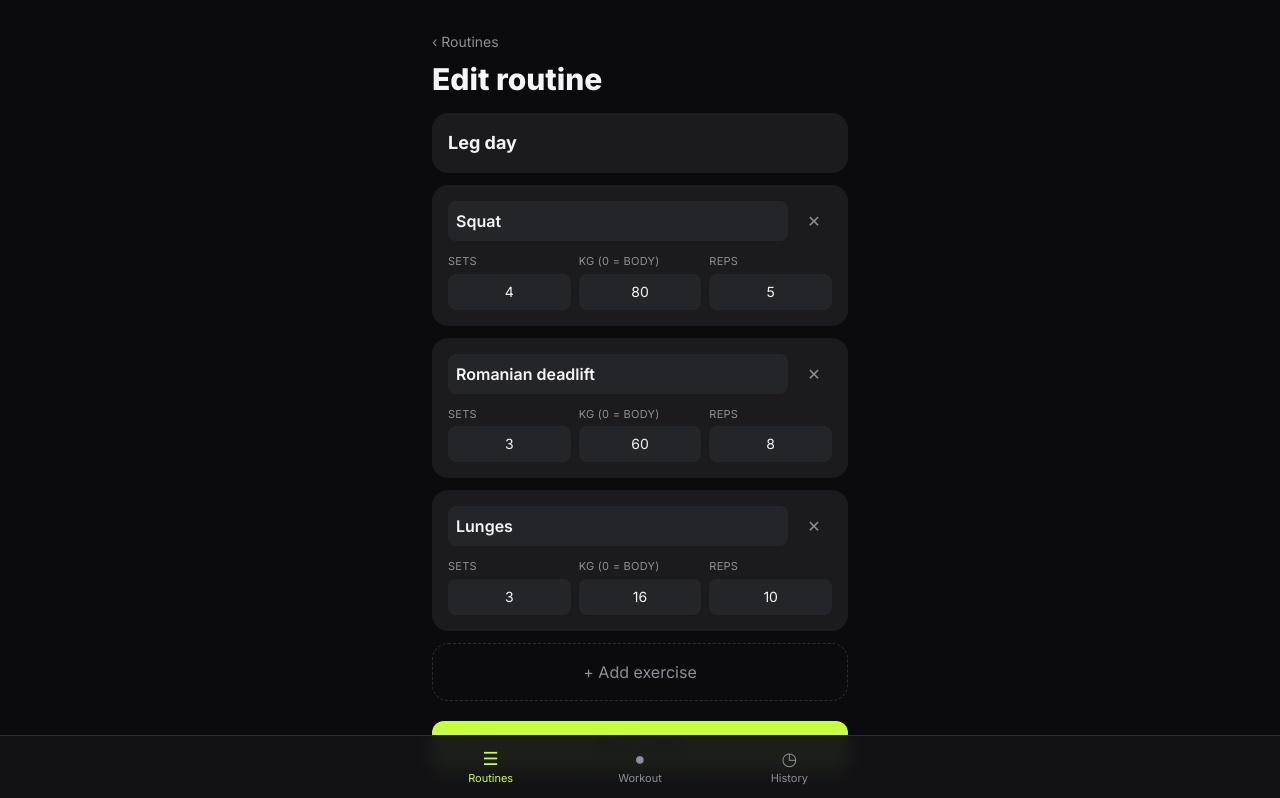
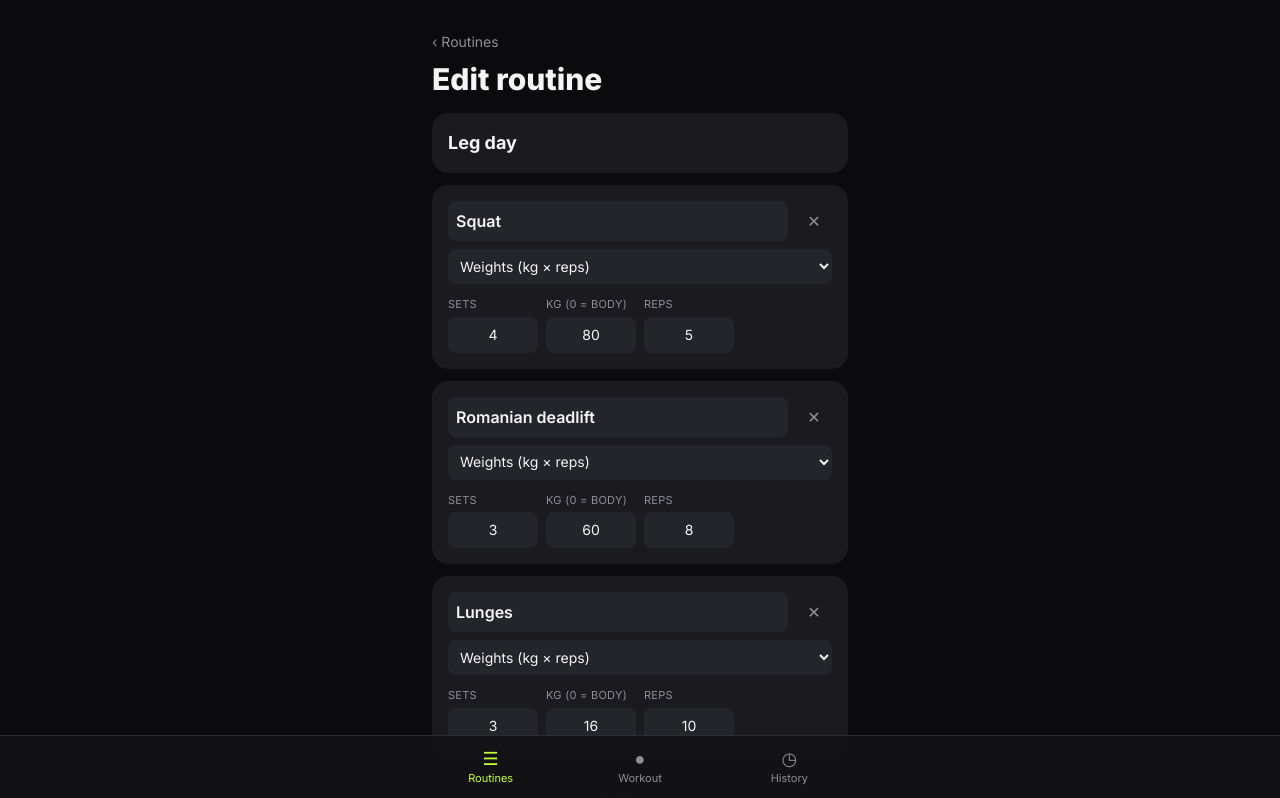
Before and after one commit to bryanfrds/workout-tracker, a Next.js app: page /routine/legs in a window 1280 px wide. Shown: the top 798 px of the page. Built offline with nearby package versions, Linux system fonts and the light colour scheme.

Commit message:
Edit exercise types and plan routines in the routine editor

```diff
--- a/src/components/RoutineEditor.tsx
+++ b/src/components/RoutineEditor.tsx
@@ -3,9 +3,9 @@
 import { useState } from "react";
 import { useParams, useRouter } from "next/navigation";
 import { getState, setState, useAppState } from "@/lib/store";
-import type { PlannedExercise } from "@/lib/types";
+import type { ExerciseKind, PlannedExercise } from "@/lib/types";
 import NumberInput from "@/components/NumberInput";
-import { newId } from "@/lib/workout";
+import { DURATION_FIELDS, FIELD_LABELS, FIELDS, KIND_LABELS, kindOf, newId, type MetricKey } from "@/lib/workout";
 
 const BLANK: PlannedExercise = { name: "", sets: 3, kg: 20, reps: 10 };
 
@@ -18,13 +18,24 @@ export default function RoutineEditor() {
   return <Editor key={id} id={id} />;
 }
 
-function NumberField({ label, value, onChange }: { label: string; value: number; onChange: (n: number) => void }) {
+function NumberField({
+  label,
+  value,
+  onChange,
+  duration,
+}: {
+  label: string;
+  value: number | undefined;
+  onChange: (n: number) => void;
+  duration?: boolean;
+}) {
   return (
     <label className="flex flex-col gap-1 text-[11px] uppercase tracking-wide text-muted">
       {label}
       <NumberInput
         value={value}
         onChange={onChange}
+        duration={duration}
         className="w-full rounded-lg bg-card2 p-2 text-center text-sm normal-case tracking-normal text-text outline-none focus:ring-2 focus:ring-accent"
       />
     </label>
@@ -42,24 +53,21 @@ function Editor({ id }: { id: string }) {
 
   const clean = exercises
     .filter((e) => e.name.trim())
-    .map((e) => ({
-      name: e.name.trim(),
-      sets: Math.max(1, Math.round(e.sets || 1)),
-      kg: Math.max(0, e.kg || 0),
-      reps: Math.max(1, Math.round(e.reps || 1)),
-    }));
+    .map((e) => ({ ...e, name: e.name.trim(), sets: Math.max(1, Math.round(e.sets || 1)) }));
+  const isPlan = Boolean(existing?.plan);
+  const back = isPlan ? "/plan" : "/";
   const canSave = name.trim() !== "" && clean.length > 0;
 
   function save() {
     if (!canSave) return;
     setState((s) => {
-      const routine = { id: existing?.id ?? newId(), name: name.trim(), exercises: clean };
+      const routine = { ...existing, id: existing?.id ?? newId(), name: name.trim(), exercises: clean };
       const routines = existing
         ? s.routines.map((r) => (r.id === routine.id ? routine : r))
         : [...s.routines, routine];
       return { ...s, routines };
     });
-    router.push("/");
+    router.push(back);
   }
 
   function remove() {
@@ -70,8 +78,8 @@ function Editor({ id }: { id: string }) {
 
   return (
     <>
-      <button onClick={() => router.push("/")} className="mt-2 text-sm text-muted">
-        ‹ Routines
+      <button onClick={() => router.push(back)} className="mt-2 text-sm text-muted">
+        ‹ {isPlan ? "Plan" : "Routines"}
       </button>
       <h1 className="mt-2 text-3xl font-extrabold">{existing ? "Edit routine" : "New routine"}</h1>
 
@@ -99,10 +107,29 @@ function Editor({ id }: { id: string }) {
               ✕
             </button>
           </div>
-          <div className="mt-3 grid grid-cols-3 gap-2">
+          <select
+            value={kindOf(ex)}
+            onChange={(e) => update(i, { kind: e.target.value as ExerciseKind })}
+            aria-label={`${ex.name || "Exercise"} type`}
+            className="mt-2 w-full rounded-lg bg-card2 p-2 text-sm text-text outline-none focus:ring-2 focus:ring-accent"
+          >
+            {(Object.keys(KIND_LABELS) as ExerciseKind[]).map((k) => (
+              <option key={k} value={k}>
+                {KIND_LABELS[k]}
+              </option>
+            ))}
+          </select>
+          <div className="mt-3 grid grid-cols-4 gap-2">
             <NumberField label="Sets" value={ex.sets} onChange={(n) => update(i, { sets: n })} />
-            <NumberField label="kg (0 = body)" value={ex.kg} onChange={(n) => update(i, { kg: n })} />
-            <NumberField label="Reps" value={ex.reps} onChange={(n) => update(i, { reps: n })} />
+            {FIELDS[kindOf(ex)].map((key: MetricKey) => (
+              <NumberField
+                key={key}
+                label={key === "kg" ? "kg (0 = body)" : FIELD_LABELS[key]}
+                value={ex[key]}
+                duration={DURATION_FIELDS.includes(key)}
+                onChange={(n) => update(i, { [key]: n })}
+              />
+            ))}
           </div>
         </div>
       ))}
@@ -121,7 +148,7 @@ function Editor({ id }: { id: string }) {
       >
         Save routine
       </button>
-      {existing && (
+      {existing && !isPlan && (
         <button onClick={remove} className="mt-3 w-full p-3 text-sm text-red-400">
           Delete routine
         </button>
```
